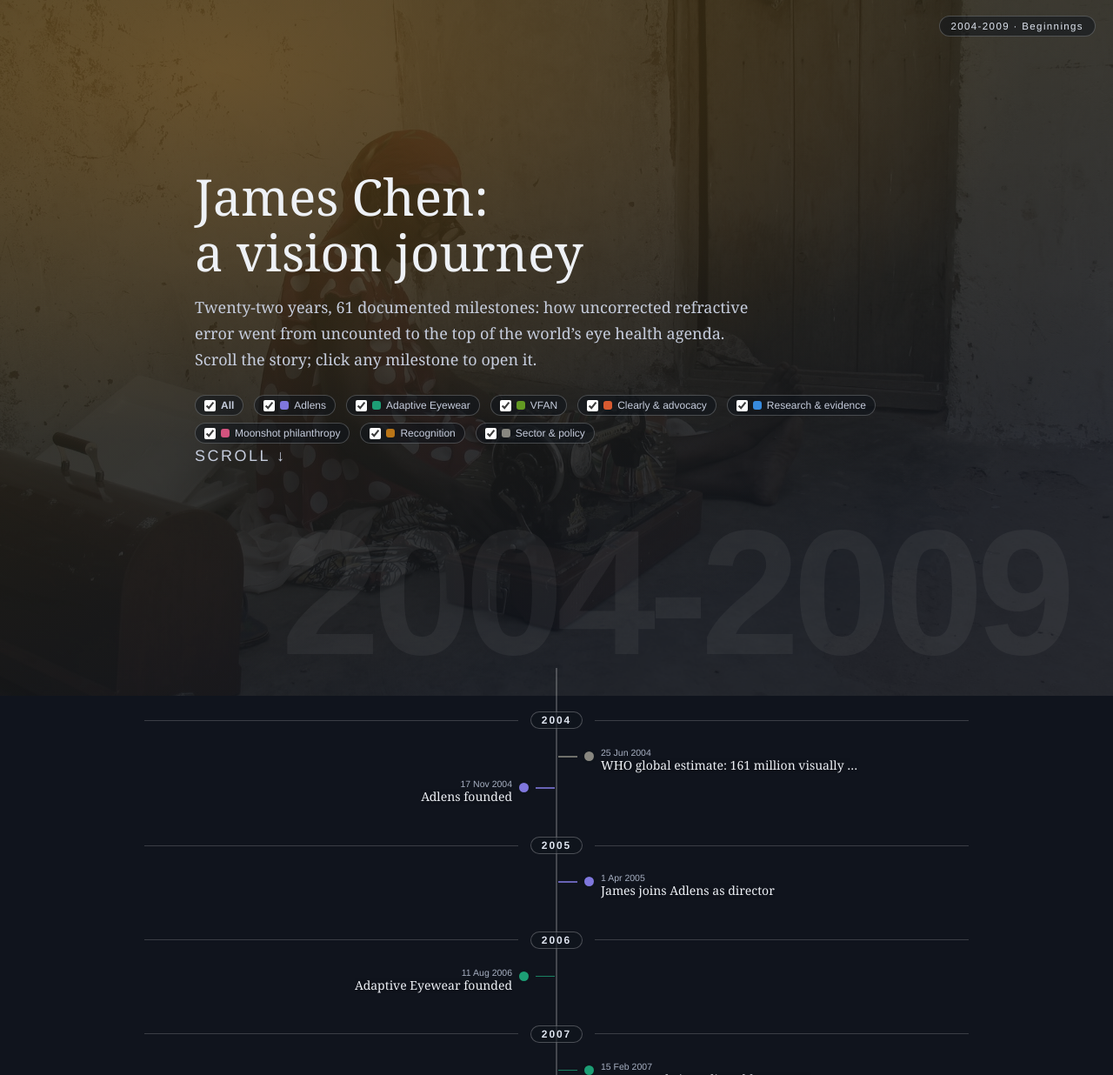
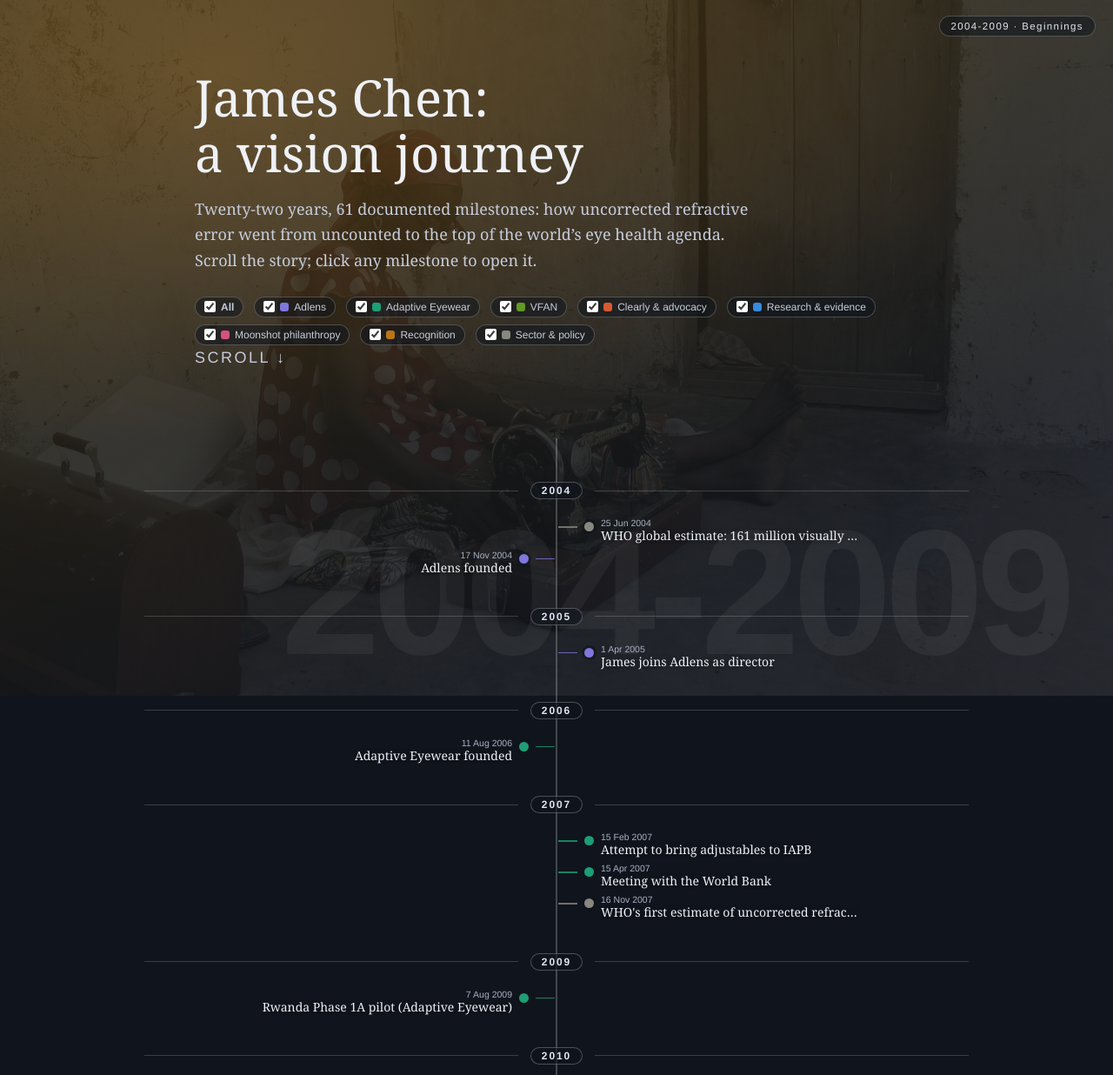
Before and after one commit to Riemann-Ltd/james-chen-timeline, a plain HTML site: page index.html in a window 1280 px wide. Shown: the top 1236 px of the page at 87% size. Drawn offline with Linux system fonts and the light colour scheme.

Commit message:
Add files via upload

```diff
--- a/index.html
+++ b/index.html
@@ -16,7 +16,7 @@
   .bg.active { opacity:1; }
   .bg > img { width:100%; height:100%; object-fit:cover; opacity:.16; filter:saturate(.45) brightness(.8) contrast(.95); }
   main { position:relative; z-index:1; }
-  .hero { min-height:92vh; display:flex; flex-direction:column; justify-content:center; max-width:880px; margin:0 auto; padding:48px 24px 24px; }
+  .hero { display:flex; flex-direction:column; justify-content:flex-start; max-width:880px; margin:0 auto; padding:80px 24px 28px; }
   .hero h1 { font-size:clamp(34px,6vw,58px); font-weight:normal; margin:0 0 18px; line-height:1.1; }
   .hero p { font-size:18px; line-height:1.65; color:#c6cddd; max-width:640px; margin:0 0 26px; }
   .legend { display:flex; flex-wrap:wrap; gap:8px 12px; font-family:Helvetica,Arial,sans-serif; font-size:12px; color:#c6cddd; }
@@ -24,8 +24,8 @@
   .legend input { accent-color:#fff; margin:0; }
   .legend i { width:10px; height:10px; border-radius:3px; display:inline-block; }
   .legend .fall { font-weight:bold; }
-  .scrollhint { font-family:Helvetica,Arial,sans-serif; font-size:12px; letter-spacing:.14em; margin-top:34px; color:#8892a3; }
-  .stream { max-width:980px; margin:0 auto; padding:4vh 16px 10vh; }
+  .scrollhint { font-family:Helvetica,Arial,sans-serif; font-size:12px; letter-spacing:.14em; margin-top:26px; color:#8892a3; }
+  .stream { max-width:980px; margin:0 auto; padding:3vh 16px 10vh; }
   #erabadge { position:fixed; top:18px; right:20px; z-index:5; font-family:Helvetica,Arial,sans-serif; font-size:11.5px;
       letter-spacing:.12em; color:#dfe5f0; background:rgba(16,20,29,.55); border:1px solid rgba(255,255,255,.22);
       padding:5px 13px; border-radius:13px; opacity:0; transition:opacity .5s; pointer-events:none; }
```
